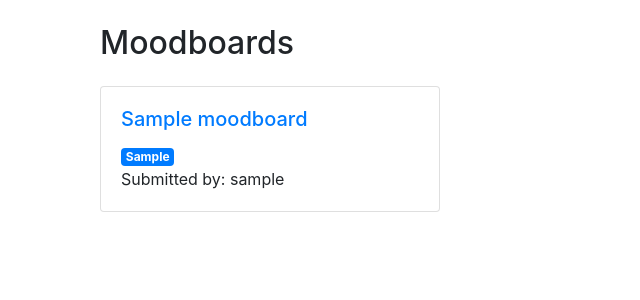
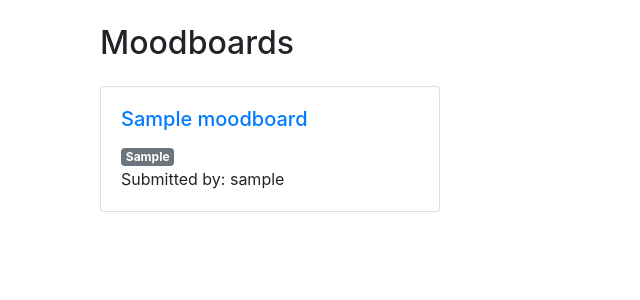
Before and after one commit to FwiffoPlays/project-4-django-moodboard-site, a Django app: page / in a window 1280 px wide. Shown: the part 56-356 px from the top of the page, without its empty margins (0-640 px from the left). Run offline with Django 3.2, Linux system fonts and the light colour scheme; tables that the repository leaves empty hold one stand-in row (values such as "Sample post"); some libraries are stand-ins or nearby versions.

Commit message:
Change tags colours for better accessibility

```diff
--- a/moodboard/templates/moodboard/detail.html
+++ b/moodboard/templates/moodboard/detail.html
@@ -23,7 +23,7 @@
                     <div class="projcard-tagbox">
                         {% for tag in moodboard.tags_as_list %}
                           <a href="{% url 'moodboard:index' %}?q={{ tag|urlencode }}" class="text-decoration-none">
-                            <span class="badge bg-primary text-white">{{ tag }}</span>
+                            <span class="badge bg-secondary text-white">{{ tag }}</span>
                           </a>
                         {% endfor %}
                     </div>
--- a/moodboard/templates/moodboard/index.html
+++ b/moodboard/templates/moodboard/index.html
@@ -17,7 +17,7 @@
               <div class="projcard-tagbox">
                 {% for tag in moodboard.tags_as_list %}
                   <a href="{% url 'moodboard:index' %}?q={{ tag|urlencode }}" class="text-decoration-none">
-                    <span class="badge bg-primary text-white">{{ tag }}</span>
+                    <span class="badge bg-secondary text-white">{{ tag }}</span>
                   </a>
                 {% endfor %}
               </div>
```
